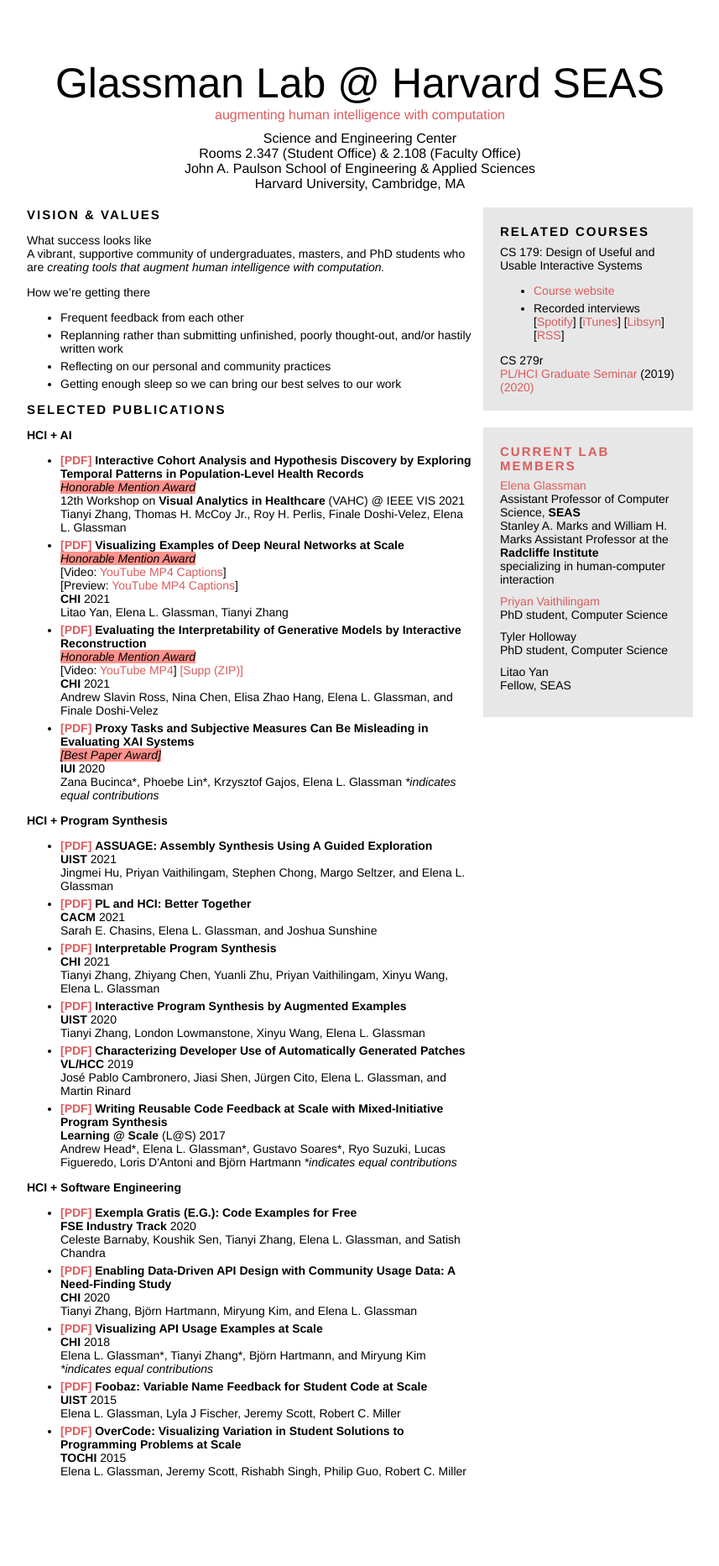
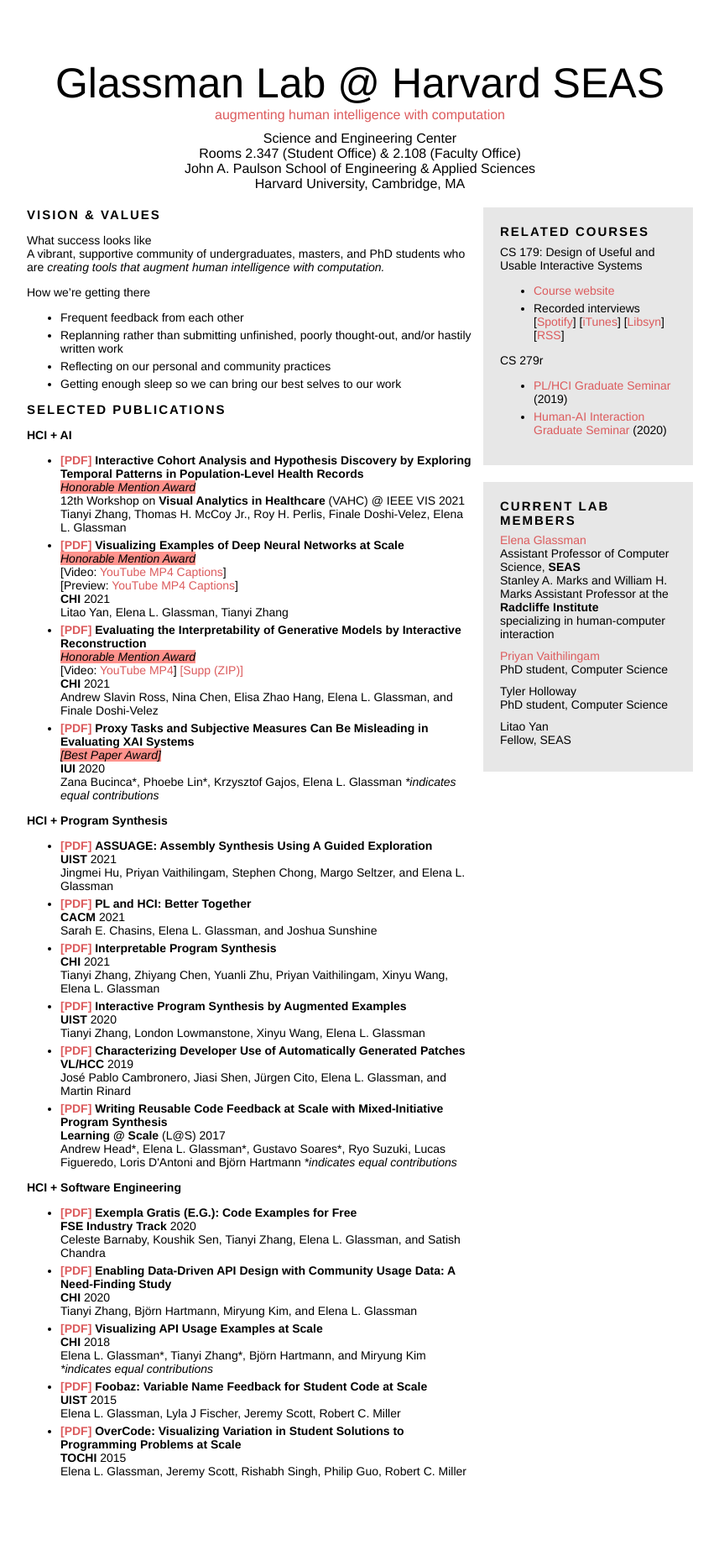
Before and after one commit to eglassman/eglassman.github.io, a Jekyll site: the page built from index.html, in a window 1280 px wide. Shown: the whole page at 84% size, without its empty margins (211-1068 px from the left). Built offline with Jekyll 4.4.1, drawn with Linux system fonts in a browser that asks for light colours.

Commit message:
added 279 syllabus

```diff
--- a/index.html
+++ b/index.html
@@ -204,8 +204,10 @@
         CS 279r
       </div>
       <div>
-        <a href="http://pl-hci-seminar.seas.harvard.edu">PL/HCI Graduate Seminar</a> (2019)
-        <a href="https://docs.google.com/document/d/1tR7G1ghLYpcqFj3v_E3CEBTAINIJuMTOumR1CCfykoo/edit?usp=sharing"Human-AI Interaction Graduate Seminar</a> (2020)
+        <ul>
+          <li><a href="http://pl-hci-seminar.seas.harvard.edu">PL/HCI Graduate Seminar</a> (2019)</li>
+          <li><a href="https://docs.google.com/document/d/1tR7G1ghLYpcqFj3v_E3CEBTAINIJuMTOumR1CCfykoo/edit?usp=sharing">Human-AI Interaction Graduate Seminar</a> (2020)</li>
+        </ul>
       </div>
     </div>
   </div>
```
